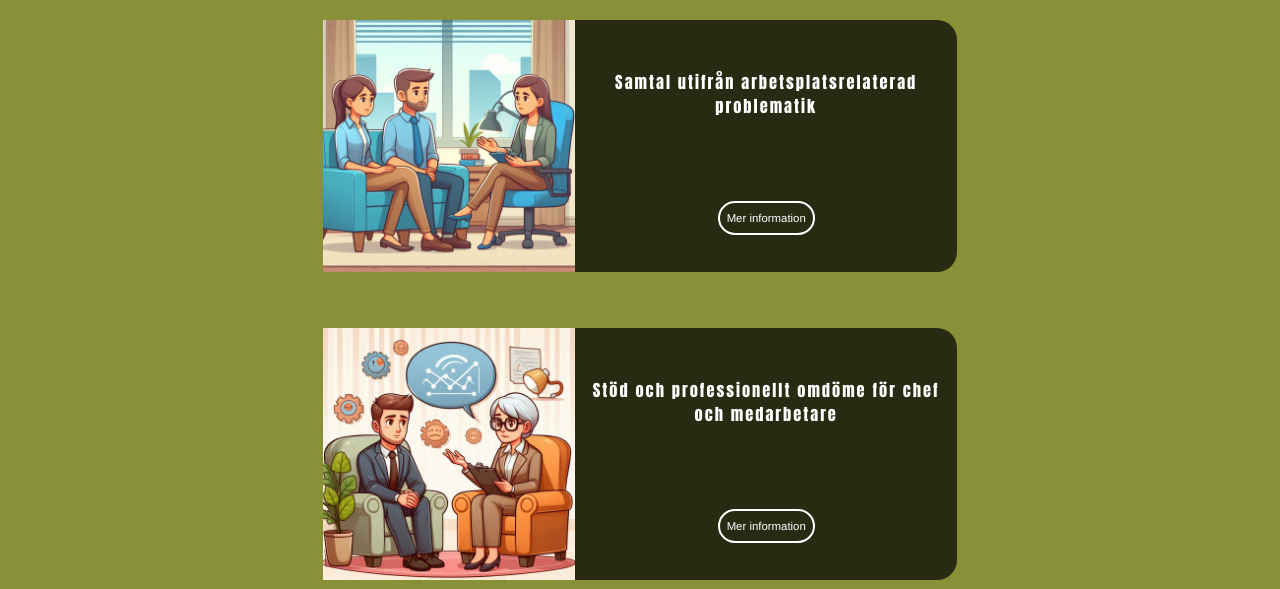
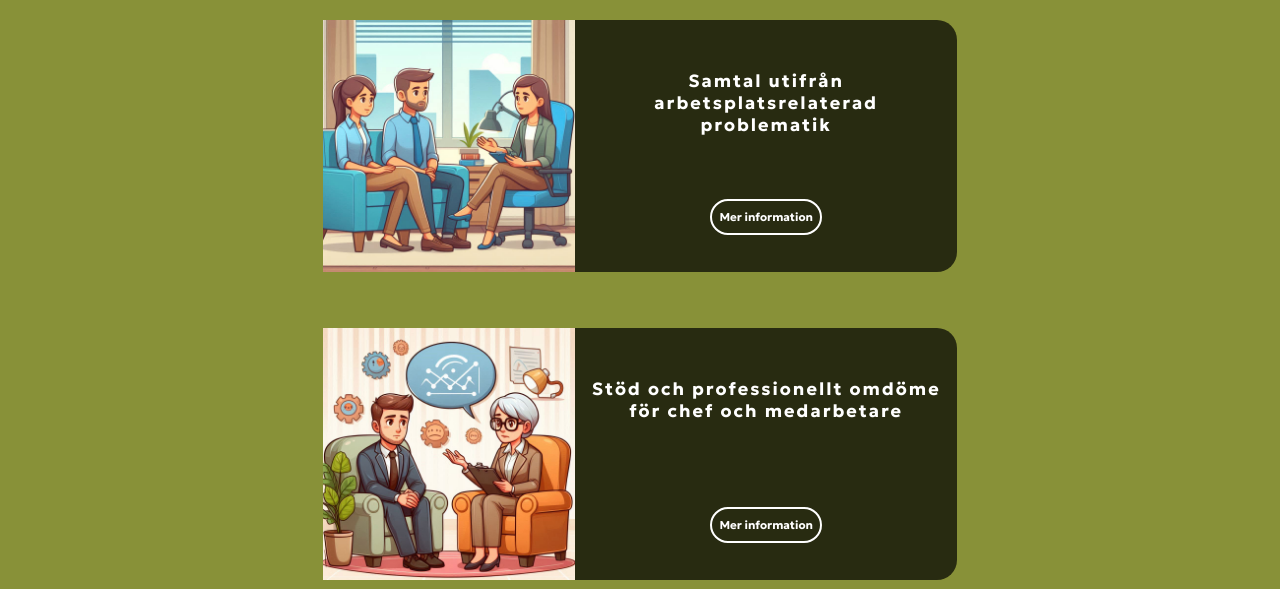
Before and after one commit to filippennsater/sp-website-2, a React (Create React App) app: page /servicesList in a window 1280 px wide. Shown: the part 211-800 px from the top of the page. Built offline with nearby package versions, Linux system fonts and the light colour scheme; a web font is replaced by a local one.

Commit message:
Changed a lot of fonts and removed some text

```diff
--- a/src/components/serviceComponents/ServicesListItem.scss
+++ b/src/components/serviceComponents/ServicesListItem.scss
@@ -1,3 +1,6 @@
+@import url('https://fonts.googleapis.com/css2?family=Geologica:wght@100..900&display=swap" rel="stylesheet');
+
+
 .serv-container{
     display: flex;
     width: calc(250px + 30vw);
@@ -64,8 +67,15 @@
   border-radius: 25px;
   border-color: white;
   font-size: calc(5px + 0.5vw);
-  font-family:'Franklin Gothic Medium', 'Arial Narrow', Arial, sans-serif;
-}
+  font-family: "Geologica", sans-serif;
+  font-optical-sizing: auto;
+  font-style: normal;
+  font-variation-settings:
+    "slnt" 0,
+    "CRSV" 0,
+    "SHRP" 0;
+    font-weight: bold;
+  }
 
 .serv-button:hover{
   color: black;
@@ -75,13 +85,19 @@
 
 
 .serv-header{
-    font-family: Impact, Haettenschweiler, 'Arial Narrow Bold', sans-serif;
+  font-family: "Geologica", sans-serif;
+  font-optical-sizing: auto;
+  font-style: normal;
+  font-variation-settings:
+    "slnt" 0,
+    "CRSV" 0,
+    "SHRP" 0;
     //color: #555555;
     //color: #572D87;
-    font-size: calc(10px + 0.5vw);
+    font-size: calc(10px + 0.6vw);
     margin-top: calc(30px + 1.6vw);
     letter-spacing: 2px;
-    font-weight: 400;
+    font-weight: bold;
     text-align: center;
   }
 
--- a/src/pages/about/AboutSection.jsx
+++ b/src/pages/about/AboutSection.jsx
@@ -11,7 +11,7 @@ function AboutSection() {
 
                 <div className='info-card1'>
                     <div className='header-container'>
-                        <div className='about-header'>OM</div>
+                        {/*<div className='about-header'>OM</div>*/}
                     </div>
                     <div className='about-text'>Efter att ha arbetat inom företagshälsovård i över 20 år och sett det ökande behovet av individanpassad behandling, kände jag en stark drivkraft att starta en egen klinik för att kunna erbjuda skräddarsydd kognitiv beteendeterapi och familjeterapi.<br />Mitt mål är att skapa en trygg och stödjande miljö där klienter kan få den hjälp de behöver för att hantera livets utmaningar.</div>
                 </div>
--- a/src/pages/contact/ContactSection.scss
+++ b/src/pages/contact/ContactSection.scss
@@ -1,4 +1,7 @@
 @import url('https://fonts.googleapis.com/css2?family=Dancing+Script:wght@400..700&display=swap');
+
+@import url('https://fonts.googleapis.com/css2?family=Geologica:wght@100..900&display=swap" rel="stylesheet');
+
 
 .contact-container {
     background-color: #2f7745;
@@ -76,7 +79,13 @@
 }
 
 .p30{
-    font-family: "Old Standard TT";
+    font-family: "Geologica", sans-serif;
+  font-optical-sizing: auto;
+  font-style: normal;
+  font-variation-settings:
+    "slnt" 0,
+    "CRSV" 0,
+    "SHRP" 0;
     //color: #555555;
     //color: #572D87;
     font-size: 19px;
--- a/src/pages/servicesList/ServicesListSection.scss
+++ b/src/pages/servicesList/ServicesListSection.scss
@@ -1,7 +1,4 @@
 @import url('https://fonts.googleapis.com/css2?family=Dancing+Script:wght@400..700&display=swap');
-
-@import url('https://fonts.googleapis.com/css2?family=Aleo:ital,wght@0,100..900;1,100..900&display=swap');
-
 
 .servicesList-container {
     //background: url('../../../public/images/streetView-BnW.jpg') center center/cover no-repeat fixed;
```
